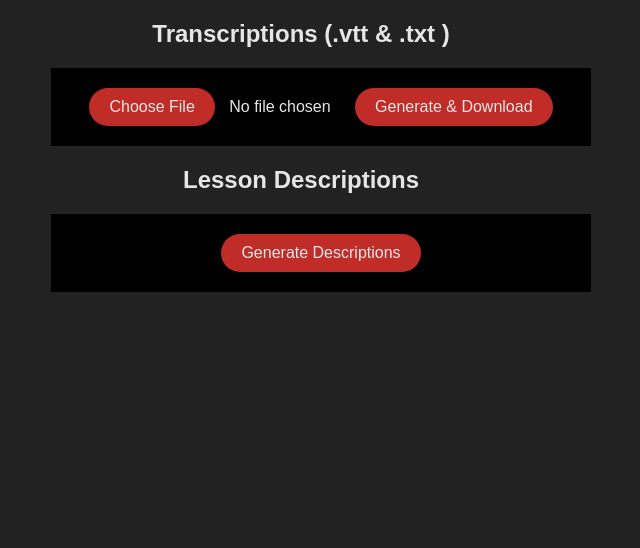
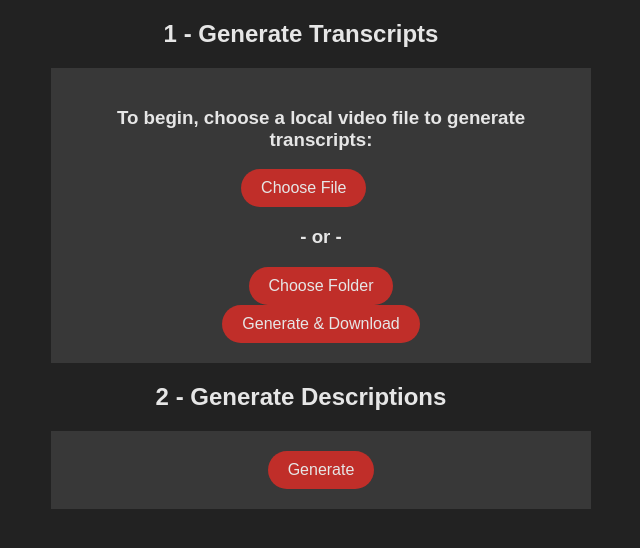
Before and after one commit to SYSTRAN/faster-whisper, a Flask app: page / in a window 1280 px wide. Shown: the top 548 px of the page, without its empty margins (339-979 px from the left). Run offline with Flask 3, Linux system fonts and the light colour scheme.

Commit message:
updating UI

```diff
--- a/static/style.css
+++ b/static/style.css
@@ -1,5 +1,5 @@
 body {
-  background-color: #222;
+  background-color: #222222;
   color: #e6e6e6;
   font-family: Arial, sans-serif;
 }
@@ -18,7 +18,7 @@ h2 {
 button,
 label.custom-file-input-label {
   font-size: 1rem;
-  background-color: #c02d28;
+  background-color: #c02e29;
   color: #e6e6e6;
   padding: 10px 20px;
   border-radius: 20px;
@@ -57,7 +57,7 @@ input {
 }
 
 form {
-  background-color: black;
+  background-color: #383838;
   padding: 20px;
   width: 500px;
 }
--- a/templates/index.html
+++ b/templates/index.html
@@ -10,13 +10,14 @@
   </head>
   <body>
     <div class="center-content">
-      <h2>Transcriptions (.vtt & .txt )</h2>
+      <h2>1 - Generate Transcripts</h2>
       <form
         action="/transcribe"
         method="POST"
         enctype="multipart/form-data"
         id="transcription"
       >
+      <h3>To begin, choose a local video file to generate transcripts:</h3>
         <input
           type="file"
           id="fileInput"
@@ -27,30 +28,74 @@
         <label for="fileInput" class="custom-file-input-label">
           Choose File
         </label>
-        <div id="fileNameDisplay" class="file-name-display">No file chosen</div>
+        <div id="fileNameDisplay" class="file-name-display"></div>
+
+        <h3>- or -</h3>
+
+        <!-- Add new input for choosing a folder -->
+        <input
+          type="file"
+          id="folderInput"
+          name="audio_folder"
+          webkitdirectory
+          directory
+          multiple
+        />
+        <label for="folderInput" class="custom-file-input-label">
+          Choose Folder
+        </label>
+        <div id="folderNameDisplay" class="folder-name-display"></div>
 
         <button type="submit">Generate & Download</button>
       </form>
-      <h2>Lesson Descriptions</h2>
+      <h2>2 - Generate Descriptions</h2>
       <form id="description" action="/generate_descriptions" method="POST">
         <div>
-          <button type="submit">Generate Descriptions</button>
+          <button type="submit">Generate</button>
         </div>
       </form>
     </div>
   </body>
   <script>
     const fileInput = document.getElementById("fileInput");
+    const folderInput = document.getElementById("folderInput");
     const fileNameDisplay = document.getElementById("fileNameDisplay");
+    const folderNameDisplay = document.getElementById("folderNameDisplay");
 
     fileInput.addEventListener("change", function () {
       const files = fileInput.files;
+      resetFolderInput(); // Clear folder selection
       if (files.length > 0) {
-        const fileNames = Array.from(files).map((file) => file.name);
-        fileNameDisplay.innerText = fileNames.join(", ");
+        const filteredFileNames = Array.from(files)
+          .map((file) => file.name)
+          .filter((name) => !name.endsWith(".DS_Store"));
+        fileNameDisplay.innerText = filteredFileNames.join(", ");
       } else {
         fileNameDisplay.innerText = "No file chosen";
       }
     });
+
+    folderInput.addEventListener("change", function () {
+      const folders = folderInput.files;
+      resetFileInput(); // Clear file selection
+      if (folders.length > 0) {
+        const filteredFolderNames = Array.from(folders)
+          .map((folder) => folder.name)
+          .filter((name) => !name.endsWith(".DS_Store"));
+        folderNameDisplay.innerText = filteredFolderNames.join(", ");
+      } else {
+        folderNameDisplay.innerText = "No folder chosen";
+      }
+    });
+
+    function resetFileInput() {
+      fileInput.value = null;
+      fileNameDisplay.innerText = "";
+    }
+
+    function resetFolderInput() {
+      folderInput.value = null;
+      folderNameDisplay.innerText = "";
+    }
   </script>
 </html>
```
